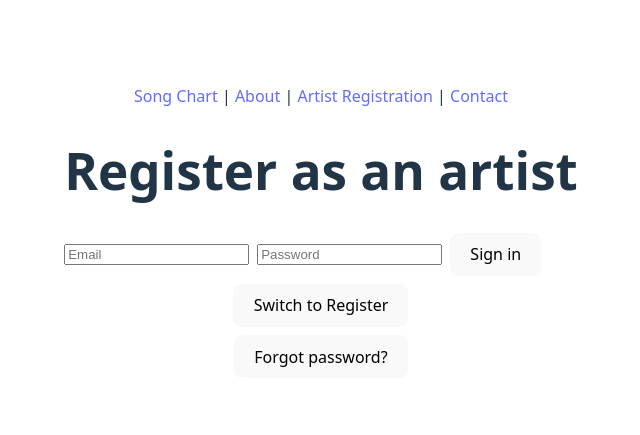
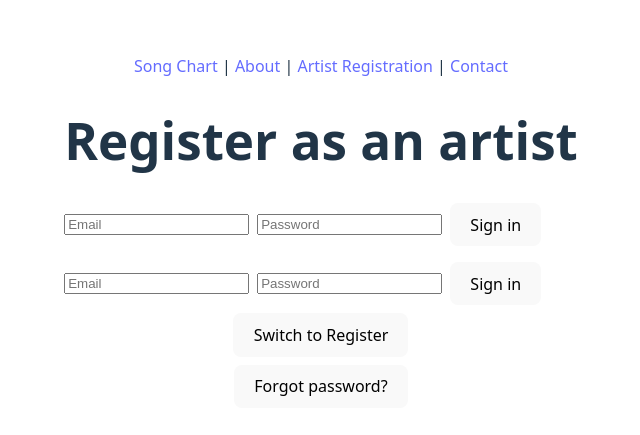
Before and after one commit to Ropeth/songchart, a React (Vite) app: page /artist-registration in a window 1280 px wide. Shown: the part 161-596 px from the top of the page, without its empty margins (319-959 px from the left). Built offline with nearby package versions, Linux system fonts and the light colour scheme; no server answers.

Commit message:
add artist registration

```diff
--- a/src/App.jsx
+++ b/src/App.jsx
@@ -1,7 +1,7 @@
 import { useEffect, useState } from 'react';
 import { BrowserRouter, Routes, Route, Link } from 'react-router-dom';
 import './App.css'
-import {registerWithEmail, loginWithEmail, signOutUser, subscribeAuth, sendPasswordReset} from './firebase.js';
+import {registerWithEmail, loginWithEmail, signOutUser, subscribeAuth, sendPasswordReset, getRole} from './firebase.js';
 import Contact from './contact.jsx';
 import ArtistRegistration from './artist-registration.jsx';
 import About from './about.jsx';
@@ -10,6 +10,7 @@ import Home from './home.jsx';
 function App() {
   // Auth state
   const [user, setUser] = useState(null);
+  const [role, setRole] = useState(null);
   const [authEmail, setAuthEmail] = useState('');
   const [authPassword, setAuthPassword] = useState('');
   const [authError, setAuthError] = useState(null);
@@ -44,6 +45,16 @@ function App() {
     return () => unsub();
   }, []);
 
+  useEffect(() => {
+        const fetchRole = async () => {
+            if (user) {
+                const userRole = await getRole(user.uid);
+                setRole(userRole);
+            }
+        };
+        fetchRole();
+    }, [user]);
+
   const handleAuthSubmit = async (e) => {
     e.preventDefault();
     setAuthError(null);
@@ -73,7 +84,7 @@ function App() {
       <nav>
         <Link to="/">Song Chart</Link> |{" "}
         <Link to="/about">About</Link> |{" "}
-        <Link to="/artist-registration">Artist Registration</Link> |{" "}
+        {role != 'artist' && <><Link to="/artist-registration">Artist Registration</Link> |{" "}</>}
         <Link to="/contact">Contact</Link>
       </nav>
 
--- a/src/artist-registration.jsx
+++ b/src/artist-registration.jsx
@@ -1,7 +1,93 @@
+import { useState, useEffect, use } from 'react';
+import { Link } from 'react-router-dom';
+
+import {registerWithEmail, loginWithEmail, subscribeAuth, fanToArtist, getRole} from './firebase.js';
+
+
+
 export default function ArtistRegistration() {
+    const [user, setUser] = useState(null);
+    const [role, setRole] = useState(null);
+    const [authEmail, setAuthEmail] = useState('');
+    const [authPassword, setAuthPassword] = useState('');
+    const [authError, setAuthError] = useState(null);
+    const [isRegister, setIsRegister] = useState(false);
+
+    useEffect(() => {
+        const unsub = subscribeAuth((u) => {
+            setUser(u);
+        });
+        return () => unsub();
+    }, []);
+
+    useEffect(() => {
+        const fetchRole = async () => {
+            if (user) {
+                const userRole = await getRole(user.uid);
+                setRole(userRole);
+            }
+        };
+        fetchRole();
+    }, [user]);
+
+  const handleAuthSubmit = async (e) => {
+    e.preventDefault();
+    setAuthError(null);
+    try {
+      if (isRegister) {
+        await registerWithEmail(authEmail, authPassword);
+      } else {
+        await loginWithEmail(authEmail, authPassword);
+      }
+      setAuthPassword('');
+    } catch (err) {
+      setAuthError(err.message || 'Authentication error');
+    }
+  }
+
+
+  const upgradeToArtist = async () => {
+    try {
+      await fanToArtist();
+        alert('Your account has been upgraded to artist!');
+    } catch (err) {
+      console.error('Could not upgrade to artist', err);
+    }
+  }
+
     return (
-        <>
-            <h1>Register as an artist</h1>
-        </>
+    <>
+        <h1>Register as an artist</h1>
+        <div style={{ marginBottom: 16 }}>
+            {user ? (
+                role === 'artist' ? (
+                <div>
+                    <p>Hi <strong>{user.email}</strong></p>
+                    <p>You are already signed in as an artist.</p>
+                    <Link to="/">Take me back to the chart.</Link>
+                </div>
+                ):(
+                <div>
+                    <p>Hi <strong>{user.email}</strong></p>
+                    <p>You are currently signed in as a fan.</p>
+                    <p>Would you like to upload your own songs? Complete the following info to upgrade to an artist account.</p>
+                    <Link to="/">I don't want an artist account. Take me back to the chart.</Link>
+                    <button onClick={upgradeToArtist}>Make me an artist</button>
+                </div>
+                )
+            ) : (
+            <div>
+                <form onSubmit={handleAuthSubmit} style={{ display: 'flex', gap: 8, alignItems: 'center' }}>
+                <input value={authEmail} onChange={(e) => setAuthEmail(e.target.value)} placeholder="Email" />
+                <input type="password" value={authPassword} onChange={(e) => setAuthPassword(e.target.value)} placeholder="Password" />
+                <button type="submit">{isRegister ? 'Register' : 'Sign in'}</button>
+                </form>
+                <div style={{ marginTop: 8 }}>
+                {authError && <p style={{ color: 'red' }}>Error: {authError}</p>}
+                </div>
+            </div>
+            )}
+        </div>
+    </>
     );
 }
--- a/src/firebase.js
+++ b/src/firebase.js
@@ -102,7 +102,27 @@ const registerWithEmail = async (email, password) => {
   }
 }
 
+const fanToArtist = async () => {
+  const user = auth.currentUser;
+  if (!user) throw new Error('No authenticated user');
+  const userRef = doc(db, 'users', user.uid);
+  try {
+    await updateDoc(userRef, { role: 'artist' });
+  } catch (err) {
+    console.error('Error upgrading user to artist:', err);
+    throw err;
+  }
+}
 
+const getRole = async (uid) => {
+  const userRef = doc(db, 'users', uid);
+  const userSnap = await getDoc(userRef);
+  if (userSnap.exists()) {
+    return userSnap.data().role;
+  } else {
+    return null;
+  }
+}
 
 const loginWithEmail = async (email, password) => {
   const userCredential = await signInWithEmailAndPassword(auth, email, password);
@@ -125,4 +145,4 @@ const sendPasswordReset = async (email) => {
   }
 }
 
-export { getSong, getAllSongs, getArtist, db, auth, registerWithEmail, loginWithEmail, signOutUser, subscribeAuth, sendPasswordReset };
+export { getSong, getAllSongs, getArtist, getRole, db, auth, registerWithEmail, loginWithEmail, signOutUser, subscribeAuth, sendPasswordReset, fanToArtist };
```
